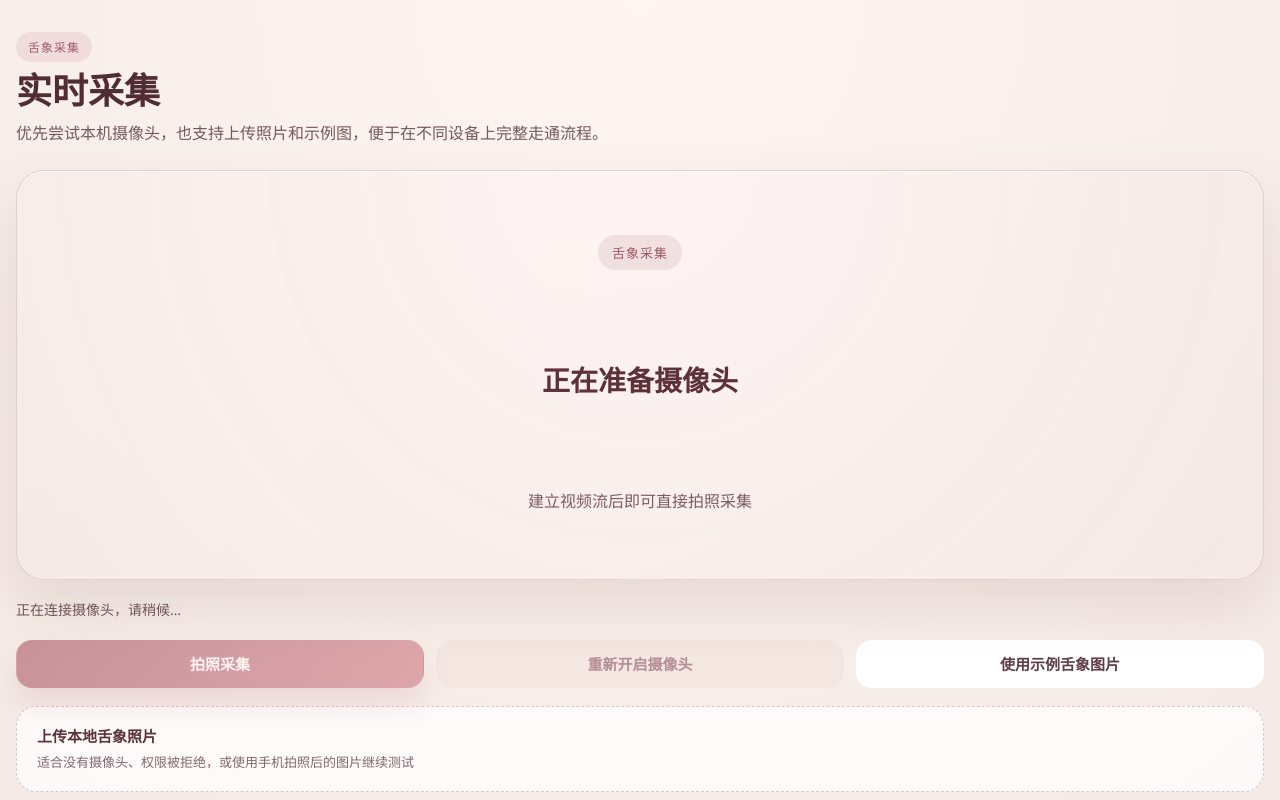
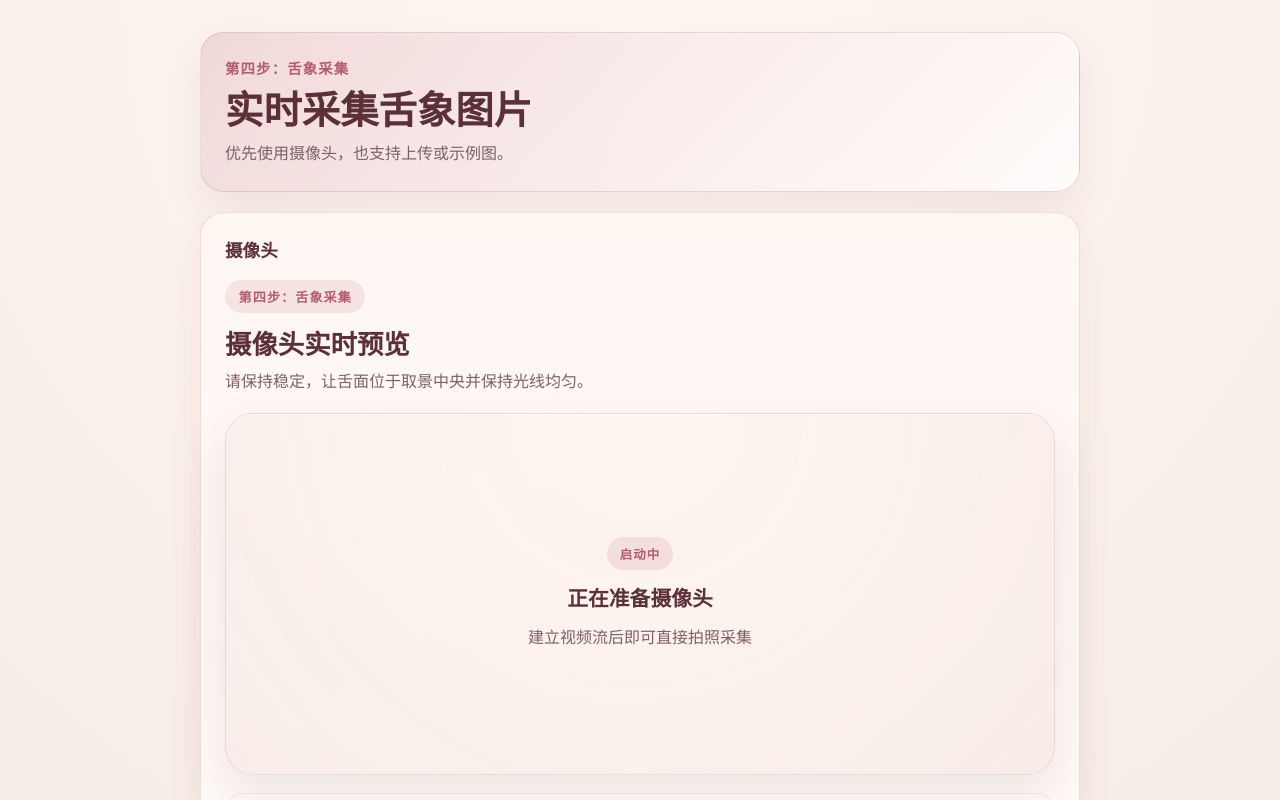
Before and after one commit to KleeCat/Consultation-System, a Vue app in the folder frontend/: page /patient/capture in a window 1280 px wide. Shown: the top 800 px of the page. Built offline with nearby package versions, Linux system fonts and the light colour scheme; no server answers.

Commit message:
feat(repo): 统一患者端采集页与摄像头预览

```diff
--- a/frontend/src/components/capture/CameraPreview.vue
+++ b/frontend/src/components/capture/CameraPreview.vue
@@ -1,5 +1,13 @@
 <template>
-  <section class="capture-panel">
+  <section class="camera-preview">
+    <header class="camera-preview__header">
+      <p class="camera-preview__eyebrow">第四步：舌象采集</p>
+      <div class="camera-preview__header-copy">
+        <h3>摄像头实时预览</h3>
+        <p>请保持稳定，让舌面位于取景中央并保持光线均匀。</p>
+      </div>
+    </header>
+
     <div class="preview-stage" :class="{ ready: cameraStatus === 'ready' }">
       <video
         v-show="cameraStatus === 'ready'"
@@ -8,29 +16,24 @@
         muted
         playsinline
       />
+
       <div v-if="cameraStatus !== 'ready'" class="preview-placeholder">
-        <div class="preview-badge">舌象采集</div>
-        <h3>{{ previewTitle }}</h3>
+        <span class="preview-badge">{{ statusBadge }}</span>
+        <h4>{{ previewTitle }}</h4>
         <p>{{ previewDescription }}</p>
       </div>
+
+      <div v-else class="preview-overlay">
+        <span class="preview-badge">实时画面</span>
+        <p>请保持稳定</p>
+      </div>
+
       <canvas ref="canvasRef" class="hidden-canvas" />
     </div>
 
-    <div class="helper-copy">
-      <p v-if="cameraStatus === 'starting'" class="helper-text neutral">正在连接摄像头，请稍候…</p>
-      <p v-else-if="cameraError === 'permission_denied'" class="helper-text warning">
-        请允许摄像头权限后重试
-      </p>
-      <p v-else-if="cameraError === 'unavailable'" class="helper-text warning">
-        未检测到可用摄像头，请上传本地照片或使用示例图继续测试
-      </p>
-      <p v-else-if="cameraError === 'timeout'" class="helper-text warning">
-        摄像头启动超时，请检查浏览器授权、设备占用后重试
-      </p>
-      <p v-else class="helper-text neutral">
-        请让舌面居中、光线均匀，避免逆光和明显阴影
-      </p>
-    </div>
+    <p class="helper-text" :class="helperToneClass">
+      {{ helperText }}
+    </p>
 
     <div class="action-row">
       <button
@@ -104,6 +107,26 @@ const previewDescription = computed(() => {
   if (cameraError.value === 'timeout') return '请检查授权弹窗、系统相机占用，或点击重新开启摄像头再次尝试'
   return '系统会优先尝试调用本机摄像头，也支持上传图片或示例图兜底'
 })
+
+const statusBadge = computed(() => {
+  if (cameraStatus.value === 'starting') return '启动中'
+  if (cameraError.value === 'permission_denied') return '等待授权'
+  if (cameraError.value === 'unavailable') return '不可用'
+  if (cameraError.value === 'timeout') return '已超时'
+  return '摄像头'
+})
+
+const helperText = computed(() => {
+  if (cameraStatus.value === 'starting') return '正在连接摄像头，请稍候'
+  if (cameraError.value === 'permission_denied') return '请允许摄像头权限后重试'
+  if (cameraError.value === 'unavailable') return '未检测到可用摄像头，请上传本地照片或使用示例图片继续'
+  if (cameraError.value === 'timeout') return '摄像头启动超时，请检查浏览器授权、设备占用后重试'
+  return '请保持稳定，让舌面居中、光线均匀，避免逆光和明显阴影'
+})
+
+const helperToneClass = computed(() => ({
+  'helper-text--warning': cameraError.value !== '',
+}))
 
 function stopCamera() {
   streamRef.value?.getTracks().forEach((track) => track.stop())
@@ -223,27 +246,64 @@ onBeforeUnmount(() => {
 </script>
 
 <style scoped>
-.capture-panel {
+.camera-preview {
   display: grid;
   gap: 18px;
+}
+
+.camera-preview__header {
+  display: grid;
+  gap: 10px;
+}
+
+.camera-preview__eyebrow {
+  margin: 0;
+  width: fit-content;
+  padding: 0.45rem 0.85rem;
+  border-radius: 999px;
+  background: rgba(181, 91, 109, 0.12);
+  color: var(--patient-accent);
+  font-size: 0.82rem;
+  font-weight: 600;
+  letter-spacing: 0.08em;
+}
+
+.camera-preview__header-copy {
+  display: grid;
+  gap: 6px;
+}
+
+.camera-preview__header-copy h3,
+.camera-preview__header-copy p {
+  margin: 0;
+}
+
+.camera-preview__header-copy h3 {
+  color: var(--patient-text-strong);
+  font-size: clamp(1.3rem, 3vw, 1.65rem);
+}
+
+.camera-preview__header-copy p {
+  color: var(--patient-text-muted);
+  line-height: 1.7;
 }
 
 .preview-stage {
   position: relative;
   min-height: 360px;
   overflow: hidden;
-  border: 1px solid rgba(168, 132, 132, 0.28);
+  border: 1px solid rgba(181, 91, 109, 0.16);
   border-radius: 28px;
   background:
-    radial-gradient(circle at top, rgba(255, 244, 244, 0.95), rgba(244, 233, 228, 0.92)),
-    linear-gradient(135deg, rgba(255, 255, 255, 0.78), rgba(233, 221, 217, 0.82));
+    radial-gradient(circle at top, rgba(255, 246, 241, 0.98), rgba(247, 236, 231, 0.92)),
+    linear-gradient(140deg, rgba(255, 255, 255, 0.86), rgba(238, 225, 221, 0.82));
   box-shadow:
-    0 24px 60px rgba(101, 53, 59, 0.12),
+    0 20px 48px rgba(111, 59, 69, 0.12),
     inset 0 1px 0 rgba(255, 255, 255, 0.72);
 }
 
 .preview-stage.ready {
-  background: #23171a;
+  background: linear-gradient(180deg, #24171b 0%, #140d10 100%);
 }
 
 video {
@@ -253,141 +313,152 @@ video {
   object-fit: cover;
 }
 
-.preview-placeholder {
+.preview-placeholder,
+.preview-overlay {
+  position: absolute;
+  inset: 0;
   display: grid;
-  place-items: center;
-  gap: 10px;
-  height: 360px;
-  padding: 24px;
+  align-content: center;
+  justify-items: center;
+  gap: 12px;
+  padding: 28px;
   text-align: center;
 }
 
-.preview-placeholder h3 {
+.preview-overlay {
+  align-content: space-between;
+  justify-items: stretch;
+  pointer-events: none;
+}
+
+.preview-overlay p {
   margin: 0;
-  color: #5d3138;
-  font-size: 28px;
-  font-weight: 700;
+  justify-self: start;
+  padding: 0.45rem 0.8rem;
+  border-radius: 999px;
+  background: rgba(15, 8, 10, 0.5);
+  color: rgba(255, 250, 249, 0.96);
+  font-weight: 600;
+}
+
+.preview-badge {
+  display: inline-flex;
+  width: fit-content;
+  padding: 0.45rem 0.8rem;
+  border-radius: 999px;
+  background: rgba(181, 91, 109, 0.14);
+  color: var(--patient-accent);
+  font-size: 0.78rem;
+  font-weight: 600;
+  letter-spacing: 0.08em;
+}
+
+.preview-placeholder h4,
+.preview-placeholder p {
+  margin: 0;
+}
+
+.preview-placeholder h4 {
+  color: var(--patient-text-strong);
+  font-size: 1.3rem;
 }
 
 .preview-placeholder p {
-  max-width: 420px;
-  margin: 0;
-  color: #7b5d61;
+  max-width: 28rem;
+  color: var(--patient-text-muted);
   line-height: 1.7;
 }
 
-.preview-badge {
-  padding: 8px 14px;
+.helper-text {
+  margin: 0;
+  padding: 0.9rem 1rem;
+  border-radius: 18px;
+  background: rgba(255, 252, 251, 0.92);
+  border: 1px solid rgba(181, 91, 109, 0.12);
+  color: var(--patient-text-muted);
+  line-height: 1.7;
+}
+
+.helper-text--warning {
+  background: rgba(255, 248, 240, 0.96);
+  border-color: rgba(168, 106, 63, 0.22);
+  color: var(--patient-warning);
+}
+
+.action-row {
+  display: flex;
+  flex-wrap: wrap;
+  gap: 12px;
+}
+
+.action-row button {
+  min-height: 46px;
+  padding: 0 18px;
   border-radius: 999px;
-  background: rgba(149, 84, 94, 0.12);
-  color: #9d5863;
-  font-size: 13px;
-  letter-spacing: 0.08em;
+  border: 1px solid transparent;
+  font-size: 0.95rem;
+  font-weight: 600;
+  cursor: pointer;
+}
+
+.action-row button:disabled,
+.upload-card.disabled {
+  cursor: not-allowed;
+  opacity: 0.6;
+}
+
+.primary {
+  background: linear-gradient(135deg, #a44b5f, #c96d79);
+  color: #fffaf9;
+}
+
+.secondary {
+  background: rgba(255, 252, 251, 0.92);
+  border-color: rgba(181, 91, 109, 0.16);
+  color: var(--patient-text-strong);
+}
+
+.ghost {
+  background: rgba(255, 248, 245, 0.82);
+  border-color: rgba(181, 91, 109, 0.12);
+  color: var(--patient-accent);
+}
+
+.upload-card {
+  display: grid;
+  gap: 6px;
+  padding: 1rem 1.1rem;
+  border: 1px dashed rgba(181, 91, 109, 0.28);
+  border-radius: 20px;
+  background: rgba(255, 252, 251, 0.9);
+  color: var(--patient-text-muted);
+}
+
+.upload-card strong {
+  color: var(--patient-text-strong);
+}
+
+.upload-card input {
+  width: 100%;
 }
 
 .hidden-canvas {
   display: none;
 }
 
-.helper-copy {
-  display: flex;
-  align-items: center;
-}
+@media (max-width: 720px) {
+  .preview-stage,
+  video {
+    min-height: 300px;
+    height: 300px;
+  }
 
-.helper-text {
-  margin: 0;
-  font-size: 14px;
-  line-height: 1.7;
-}
+  .action-row {
+    flex-direction: column;
+  }
 
-.helper-text.neutral {
-  color: #6f565a;
-}
-
-.helper-text.warning {
-  color: #a63b52;
-}
-
-.action-row {
-  display: grid;
-  grid-template-columns: repeat(3, minmax(0, 1fr));
-  gap: 12px;
-}
-
-.action-row button {
-  min-height: 48px;
-  padding: 0 16px;
-  border-radius: 16px;
-  border: 1px solid transparent;
-  font-size: 15px;
-  font-weight: 600;
-  cursor: pointer;
-  transition:
-    transform 0.18s ease,
-    box-shadow 0.18s ease,
-    opacity 0.18s ease;
-}
-
-.action-row button:hover:enabled {
-  transform: translateY(-1px);
-}
-
-.action-row button:disabled {
-  cursor: not-allowed;
-  opacity: 0.55;
-}
-
-.primary {
-  background: linear-gradient(135deg, #a44b5f, #c96d79);
-  color: #fffaf9;
-  box-shadow: 0 16px 28px rgba(162, 80, 98, 0.24);
-}
-
-.secondary {
-  background: rgba(164, 75, 95, 0.08);
-  border-color: rgba(164, 75, 95, 0.18);
-  color: #7e4050;
-}
-
-.ghost {
-  background: #ffffff;
-  border-color: rgba(120, 84, 89, 0.16);
-  color: #5d3e44;
-}
-
-.upload-card {
-  display: grid;
-  gap: 6px;
-  padding: 18px 20px;
-  border: 1px dashed rgba(146, 98, 104, 0.34);
-  border-radius: 20px;
-  background: rgba(255, 255, 255, 0.72);
-  cursor: pointer;
-}
-
-.upload-card.disabled {
-  opacity: 0.56;
-  cursor: not-allowed;
-}
-
-.upload-card input {
-  display: none;
-}
-
-.upload-card strong {
-  color: #5b343b;
-  font-size: 15px;
-}
-
-.upload-card span {
-  color: #82686d;
-  font-size: 13px;
-  line-height: 1.6;
-}
-
-@media (max-width: 720px) {
-  .action-row {
-    grid-template-columns: 1fr;
+  .action-row button {
+    width: 100%;
   }
 }
 </style>
--- a/frontend/src/views/patient/CaptureView.vue
+++ b/frontend/src/views/patient/CaptureView.vue
@@ -1,17 +1,33 @@
 <template>
-  <main class="capture-view">
-    <header class="capture-header">
-      <span class="eyebrow">舌象采集</span>
-      <h2>实时采集</h2>
-      <p>优先尝试本机摄像头，也支持上传照片和示例图，便于在不同设备上完整走通流程。</p>
-    </header>
+  <PatientPageShell class="capture-view">
+    <template #header>
+      <PatientStageHeader v-bind="patientStages.capture" tone="highlight" />
+    </template>
 
-    <CameraPreview :busy="uploading" @captured="handleCaptured" />
+    <PatientCard class="capture-view__primary-card" title="摄像头" variant="highlight">
+      <CameraPreview :busy="uploading" @captured="handleCaptured" />
+    </PatientCard>
 
-    <p v-if="uploading" class="feedback neutral">正在上传图像并分析质量，请稍候…</p>
-    <p v-else-if="qualityMessage" class="feedback success">{{ qualityMessage }}</p>
-    <p v-if="errorMessage" class="feedback error">{{ errorMessage }}</p>
-  </main>
+    <PatientTipCard v-if="uploading" tone="info" title="处理中">
+      <p>请保持稳定，正在处理当前图像</p>
+    </PatientTipCard>
+
+    <PatientTipCard v-else-if="qualityMessage" tone="success" title="上传完成">
+      <p>{{ qualityMessage }}</p>
+    </PatientTipCard>
+
+    <PatientTipCard v-if="errorMessage" tone="warning" title="上传失败">
+      <p>{{ errorMessage }}</p>
+    </PatientTipCard>
+
+    <template #actions>
+      <PatientActionBar>
+        <button class="secondary" type="button" :disabled="uploading" @click="goBackToGuide">
+          返回采集准备
+        </button>
+      </PatientActionBar>
+    </template>
+  </PatientPageShell>
 </template>
 
 <script setup lang="ts">
@@ -20,6 +36,12 @@ import { useRouter } from 'vue-router'
 
 import { uploadCapture } from '../../api/consultation'
 import CameraPreview from '../../components/capture/CameraPreview.vue'
+import PatientActionBar from '../../components/patient/PatientActionBar.vue'
+import PatientCard from '../../components/patient/PatientCard.vue'
+import PatientPageShell from '../../components/patient/PatientPageShell.vue'
+import PatientStageHeader from '../../components/patient/PatientStageHeader.vue'
+import PatientTipCard from '../../components/patient/PatientTipCard.vue'
+import { patientStages } from '../../constants/patientStages'
 import { useConsultationStore } from '../../stores/consultation'
 
 const router = useRouter()
@@ -27,6 +49,10 @@ const store = useConsultationStore()
 const qualityMessage = ref('')
 const errorMessage = ref('')
 const uploading = ref(false)
+
+function goBackToGuide() {
+  router.push('/patient/capture-guide')
+}
 
 async function handleCaptured(imageBase64: string) {
   if (uploading.value) return
@@ -64,54 +90,27 @@ async function handleCaptured(imageBase64: string) {
 </script>
 
 <style scoped>
-.capture-view {
-  display: grid;
-  gap: 22px;
+.capture-view__primary-card {
+  align-self: stretch;
 }
 
-.capture-header {
-  display: grid;
-  gap: 8px;
+.capture-view :deep(.patient-tip-card__content p) {
+  margin: 0;
 }
 
-.eyebrow {
-  display: inline-flex;
-  width: fit-content;
-  padding: 6px 12px;
+.secondary {
+  min-height: 44px;
+  padding: 0.85rem 1.4rem;
+  border: 1px solid rgba(120, 84, 89, 0.16);
   border-radius: 999px;
-  background: rgba(175, 92, 104, 0.12);
-  color: #a15a68;
-  font-size: 12px;
-  letter-spacing: 0.08em;
+  background: rgba(255, 252, 251, 0.92);
+  color: var(--patient-text-strong);
+  font-weight: 600;
+  cursor: pointer;
 }
 
-.capture-header h2 {
-  margin: 0;
-  color: #4f2d33;
-  font-size: 36px;
-  line-height: 1.15;
-}
-
-.capture-header p {
-  margin: 0;
-  color: #73595e;
-  line-height: 1.8;
-}
-
-.feedback {
-  margin: 0;
-  font-size: 14px;
-}
-
-.feedback.neutral {
-  color: #6f565a;
-}
-
-.feedback.success {
-  color: #80555d;
-}
-
-.feedback.error {
-  color: #b42318;
+.secondary:disabled {
+  cursor: not-allowed;
+  opacity: 0.6;
 }
 </style>
```
Also changed, not shown: 2 other files (tests, documents, lock files or other folders).
